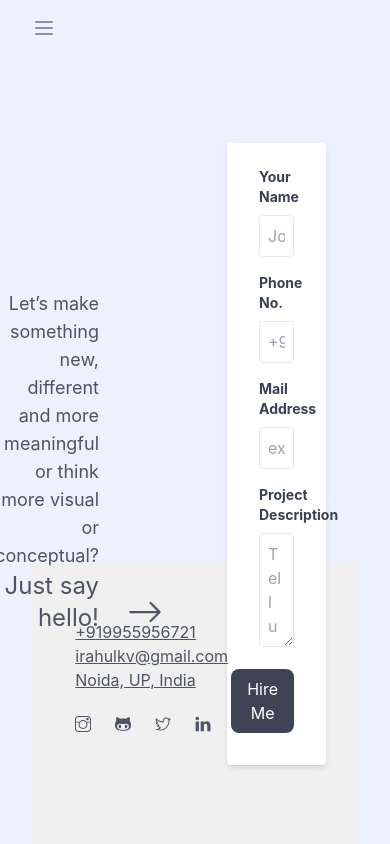
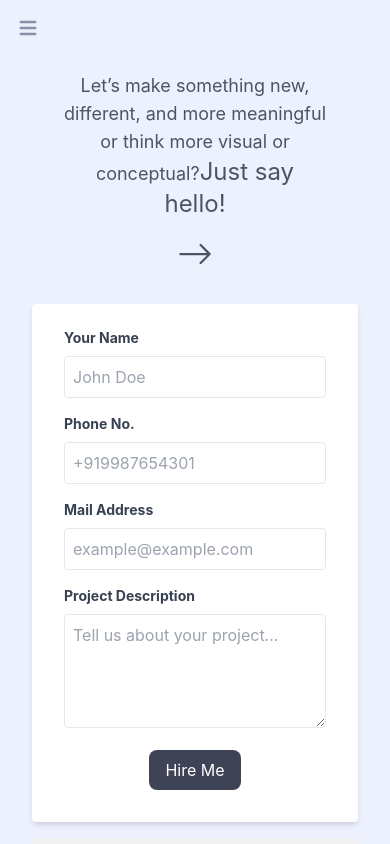
Before and after one commit to irahulkumar1/personalPortfolio, a React (Vite) app: page /Contact in a window 390 px wide. Shown: the top 844 px of the page. Built offline with nearby package versions, Linux system fonts and the light colour scheme.

Commit message:
make UI responsive

```diff
--- a/package.json
+++ b/package.json
@@ -17,6 +17,7 @@
     "react-router-hash-link": "^2.4.3"
   },
   "devDependencies": {
+    "@types/node": "^20.10.5",
     "@types/react": "^18.2.15",
     "@types/react-dom": "^18.2.7",
     "@types/react-router-hash-link": "^2.4.6",
--- a/src/component/Header/Header.tsx
+++ b/src/component/Header/Header.tsx
@@ -1,70 +1,42 @@
-import { useState, useEffect } from "react";
+// Header.jsx
+import { useState } from "react";
+import { HiMenu, HiX } from "react-icons/hi";
 import NavigationLinks from "./NavigationLinks";
 import logo from "../../assets/Profile/create a simple 0.png";
 
 export function Header() {
   const [isMobileMenuOpen, setMobileMenuOpen] = useState(false);
-  const [animate, setAnimate] = useState(false);
-
-  useEffect(() => {
-    if (isMobileMenuOpen) {
-      setAnimate(true);
-    }
-  }, [isMobileMenuOpen]);
+  const [isMounted, setIsMounted] = useState(false);
 
   const toggleMobileMenu = () => {
     setMobileMenuOpen(!isMobileMenuOpen);
+    setIsMounted(false); // Reset isMounted state on every click
+    if (!isMobileMenuOpen) {
+      setTimeout(() => {
+        setIsMounted(true);
+      }, 100); // Delay to ensure the transition is visible
+    }
   };
 
-  // Function to close the mobile menu
   const closeMobileMenu = () => {
     setMobileMenuOpen(false);
+    setIsMounted(false); // Reset isMounted state on menu close
   };
 
   return (
-    <header className="text-textHeaderColor px-4">
-      <button
-        onClick={toggleMobileMenu}
-        className="lg:hidden block focus:outline-none"
-      >
-        <svg
-          xmlns="http://www.w3.org/2000/svg"
-          className="h-6 w-6"
-          fill="none"
-          viewBox="0 0 24 24"
-          stroke="currentColor"
-        >
-          {isMobileMenuOpen ? (
-            <path
-              strokeLinecap="round"
-              strokeLinejoin="round"
-              strokeWidth="2"
-              d="M6 18L18 6M6 6l12 12"
-            />
-          ) : (
-            <path
-              strokeLinecap="round"
-              strokeLinejoin="round"
-              strokeWidth="2"
-              d="M4 6h16M4 12h16M4 18h16"
-            />
-          )}
-        </svg>
-      </button>
-      <div
-        className={`lg:flex items-center lg:items-center justify-center lg:justify-around ${
-          isMobileMenuOpen ? "block" : "hidden"
-        }`}
-      >
-        <div className="flex items-center justify-center lg:pl-4">
+    <header className="text-textHeaderColor">
+      <div className="flex items-center justify-between">
+        <button onClick={toggleMobileMenu} className="lg:hidden block focus:outline-none">
+          {isMobileMenuOpen ? <HiX className="h-6 w-6" /> : <HiMenu className="h-6 w-6" />}
+        </button>
+      </div>
+      <div className={`${isMobileMenuOpen ? "block" : "hidden lg:block"} lg:flex items-center justify-between`}>
+        <div className="lg:flex items-center hidden">
           <div className="logo w-12 h-12 bg-gray-700 flex justify-center">
             <img src={logo} alt="" className="rounded-full w-20" />
           </div>
         </div>
-        <div className="flex justify-center flex-1">
-          <NavigationLinks animate={animate} closeMobileMenu={closeMobileMenu} />
-        </div>
-        <div></div>
+        <NavigationLinks closeMobileMenu={closeMobileMenu} isMobileMenuOpen={isMobileMenuOpen} isMounted={isMounted} />
       </div>
     </header>
   );
--- a/src/component/Layout/Layout.tsx
+++ b/src/component/Layout/Layout.tsx
@@ -4,7 +4,7 @@ import { Header } from "../Header/Header";
 const Layout = () => {
   return (
     <div style={{ display: "flex", flexDirection: "column", minHeight: "100vh" }}>
-      <header className="z-40">
+      <header className="z-20">
         <Header />
       </header>
       <main className="flex-grow text-textColor px-4">
--- a/src/component/SocialMediaIcons/SocialMediaIcons.tsx
+++ b/src/component/SocialMediaIcons/SocialMediaIcons.tsx
@@ -10,12 +10,12 @@ const SocialMediaIcons = () => {
         <ul className="flex gap-6">
             <li className="cursor-pointer group transform transition-transform duration-500 hover:scale-125">
                 <a
-                    href={instagramLink}
+                    href={linkedInLink}
                     target="_blank"
                     rel="noopener noreferrer"
                     className="icon-link"
                 >
-                    <TfiInstagram className="icon" />
+                    <TfiLinkedin className="icon" />
                 </a>
             </li>
             <li className="cursor-pointer group transform transition-transform duration-500 hover:scale-125">
@@ -30,6 +30,16 @@ const SocialMediaIcons = () => {
             </li>
             <li className="cursor-pointer group transform transition-transform duration-500 hover:scale-125">
                 <a
+                    href={instagramLink}
+                    target="_blank"
+                    rel="noopener noreferrer"
+                    className="icon-link"
+                >
+                    <TfiInstagram className="icon" />
+                </a>
+            </li>
+            <li className="cursor-pointer group transform transition-transform duration-500 hover:scale-125">
+                <a
                     href={twitterLink}
                     target="_blank"
                     rel="noopener noreferrer"
@@ -38,16 +48,6 @@ const SocialMediaIcons = () => {
                     <TfiTwitter className="icon" />
                 </a>
             </li>
-            <li className="cursor-pointer group transform transition-transform duration-500 hover:scale-125">
-                <a
-                    href={linkedInLink}
-                    target="_blank"
-                    rel="noopener noreferrer"
-                    className="icon-link"
-                >
-                    <TfiLinkedin className="icon" />
-                </a>
-            </li>
         </ul>
     );
 };
--- a/src/pages/ContactForm/Contact.tsx
+++ b/src/pages/ContactForm/Contact.tsx
@@ -1,26 +1,42 @@
+import { BsArrowRight } from 'react-icons/bs';
 import ContactForm from './ContactForm';
-import { BsArrowRight } from 'react-icons/bs';
 import SocialMedia from './SocailMedia';
+
 export default function Contact() {
   return (
     <>
-      <main className="flex items-center h-screen">
-        <section className="w-1/2 p-8 pr-24 flex justify-end items-center ">
-          <div className="w-72 text-right relative flex-col ">
+      {/* Laptop Screen */}
+      <section className="hidden lg:flex items-center h-screen">
+        <section className="w-1/2 p-8 pr-24 flex justify-end items-center">
+          <div className="flex flex-col items-center">
             <p className="text-lg">
-              Let’s make something new, different and more meaningful or think more visual or conceptual?
-              <span className='flex items-center justify-end'>
-                <span className="text-2xl">Just say hello!</span>
-              </span>
-              <span className='text-4xl pl-10 absolute -right-16 bottom-1'><BsArrowRight /></span>
+              Let’s make something new, different, and more meaningful or think more visual or conceptual?
+              <span className='text-2xl mt-2'>Just say hello!</span>
             </p>
+            <span className='text-4xl mt-4'><BsArrowRight /></span>
           </div>
         </section>
         <section className="w-1/2 p-8">
           <ContactForm />
         </section>
+      </section>
+
+      {/* Mobile Screen */}
+      <main className="flex flex-col items-center justify-center lg:hidden">
+        <section className="w-full p-8 text-center">
+          <div className="flex flex-col items-center">
+            <p className="text-lg">
+              Let’s make something new, different, and more meaningful or think more visual or conceptual?
+              <span className='text-2xl mt-2'>Just say hello!</span>
+            </p>
+            <span className='text-4xl mt-4'><BsArrowRight /></span>
+          </div>
+        </section>
+        <section className="w-full">
+          <ContactForm />
+        </section>
       </main>
-      <section className="socialMedia bg-[#F0F0F0] flex-none w-full h-[20rem] -z-10 -mt-80 ">
+      <section className="socialMedia bg-[#F0F0F0] flex-none w-full h-[12rem] lg:h-[20rem]">
         <SocialMedia />
       </section>
     </>
--- a/src/pages/ContactForm/ContactForm.tsx
+++ b/src/pages/ContactForm/ContactForm.tsx
@@ -74,8 +74,10 @@ export default function ContactForm() {
         }
     };
 
-    return (<>
+    return (
+        <>
         <form className="max-w-md mx-auto bg-white shadow-md rounded px-8 pt-6 pb-8 mb-4" onSubmit={handleSubmit}>
+          {/* Name */}
           <div className="mb-4">
             <label htmlFor="name" className="block text-gray-700 text-sm font-bold mb-2">
               Your Name
@@ -91,6 +93,8 @@ export default function ContactForm() {
             />
             {errors.name && <p className="text-red-500">{errors.name}</p>}
           </div>
+
+          {/* Phone Number */}
           <div className="mb-4">
             <label htmlFor="phoneNumber" className="block text-gray-700 text-sm font-bold mb-2">
               Phone No.
@@ -106,6 +110,8 @@ export default function ContactForm() {
             />
             {errors.phoneNumber && <p className="text-red-500">{errors.phoneNumber}</p>}
           </div>
+
+          {/* Email */}
           <div className="mb-4">
             <label htmlFor="email" className="block text-gray-700 text-sm font-bold mb-2">
               Mail Address
@@ -121,6 +127,8 @@ export default function ContactForm() {
             />
             {errors.email && <p className="text-red-500">{errors.email}</p>}
           </div>
+
+          {/* Description */}
           <div className="mb-4">
             <label htmlFor="description" className="block text-gray-700 text-sm font-bold mb-2">
               Project Description
@@ -135,7 +143,9 @@ export default function ContactForm() {
               onChange={handleInputChange}
             ></textarea>
           </div>
-            <div className="flex justify-end">
+
+          {/* Submit Button */}
+          <div className="flex justify-center">
             <button
               type="submit"
               className="bg-[#3e4355] text-white py-2 px-4 rounded-lg hover:bg-blue-600"
@@ -143,7 +153,11 @@ export default function ContactForm() {
               Hire Me
             </button>
           </div>
-            <div className="flex justify-center"> {successMessage && <p className="text-green-500">{successMessage}</p>}</div>
+
+          {/* Success Message */}
+          <div className="flex justify-end lg:justify-center">
+            {successMessage && <p className="text-green-500">{successMessage}</p>}
+          </div>
         </form>
       </>
     );
--- a/src/pages/Home.tsx
+++ b/src/pages/Home.tsx
@@ -55,17 +55,13 @@ export default function Home() {
         <div className="text-xl">
           <SocialMediaIcons />
         </div>
-        <p className="transform rotate-90 hidden lg:flex items-center">
-          Scroll down
           <span
             className={`pl-3 ${isArrowAnimated
               ? "animate-ping"
               : ""
               } origin-center`}
           >
-            <TfiArrowRight />
           </span>
-        </p>
       </section>
     </main>
   );
```
Also changed, not shown: src/component/Header/NavigationLinks.tsx (+37 -51 lines), src/pages/Resume/Resume.tsx (+31 -28 lines), src/pages/Works/Work.tsx (+54 -21 lines), src/pages/Works/WorkPopUp.tsx (added, +46 -0 lines), src/pages/Works/workData.ts (+15 -12 lines), src/assets/workSampleImg/earningBeats.jpeg (added), src/assets/workSampleImg/zamplia.jpeg (added). Lines whose indentation alone changed are shown as unchanged.
